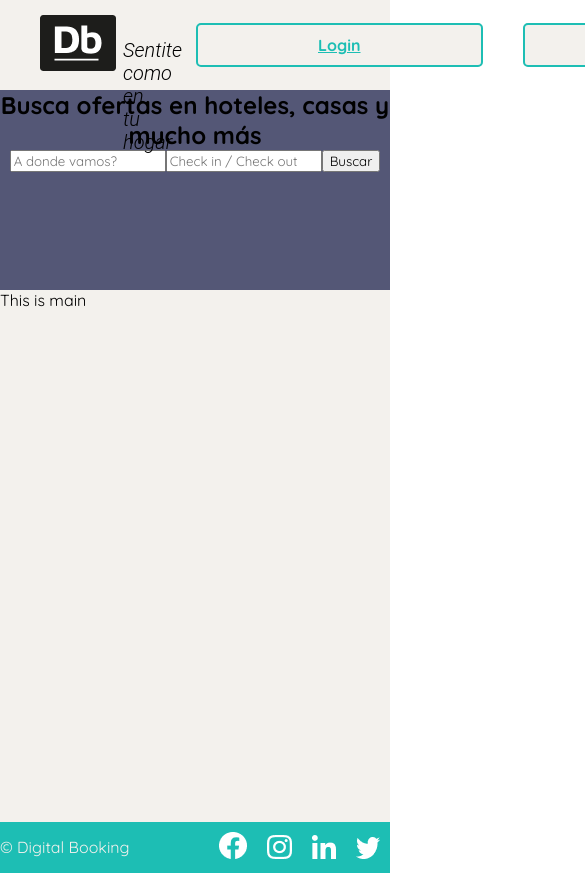
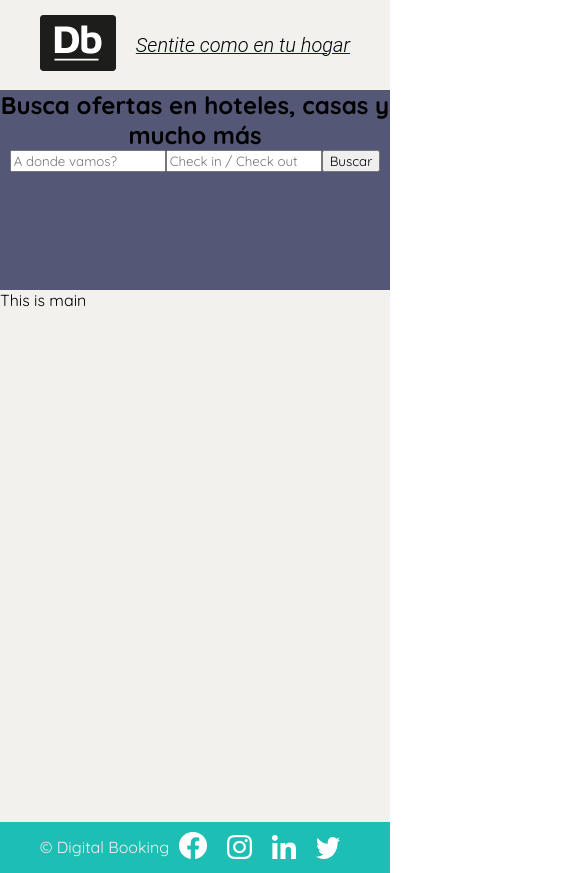
Before and after one commit to manzonlucas/ctd-integration-project, a React (Create React App) app in the folder cra-frontend/: page / in a window 390 px wide. Shown: the top 873 px of the page, 585 px wide, since content can reach past the window. Built offline with nearby package versions, Linux system fonts and the light colour scheme.

Commit message:
add mobile media query

```diff
--- a/cra-frontend/src/components/footer.module.css
+++ /dev/null
@@ -1,12 +0,0 @@
-footer {
-  width: 100%;
-  color: #F3F1ED;
-  background-color: #1DBEB4;
-  display: flex;
-  justify-content: space-between;
-  align-items: center;
-}
-
-footer section img {
-  padding: 10px;
-}
--- a/cra-frontend/src/components/header.module.css
+++ /dev/null
@@ -1,23 +0,0 @@
-* {
-  margin: 0;
-}
-
-header {
-  background-color: #F3F1ED;
-  position: sticky;
-  display: flex;
-  justify-content: space-between;
-  align-items: center;
-  padding: 20px;
-}
-
-header a {
-  color: #545776;
-  display: flex;
-  align-items: center;
-}
-
-header span {
-  padding: 20px;
-  /* background-color: ; */
-}
--- a/cra-frontend/src/components/main.module.css
+++ /dev/null
@@ -1,4 +0,0 @@
-main {
-  background-color: #F3F1ED;
-  height: 63vh;
-}
--- a/cra-frontend/src/components/searchForm.module.css
+++ /dev/null
@@ -1,4 +0,0 @@
-.searchForm {
-  background-color: #545776;
-  height: 200px;
-}
--- a/cra-frontend/src/index.css
+++ b/cra-frontend/src/index.css
@@ -4,19 +4,21 @@
 /* BLANCO #F3F1ED */
 
 * {
-  font-family: 'Quicksand', sans-serif;
+  font-family: "Quicksand", sans-serif;
   margin: 0;
 }
 
 header {
-  background-color: #F3F1ED;
+  background-color: #f3f1ed;
   position: sticky;
   display: flex;
   justify-content: space-between;
   align-items: center;
+  width: 100%;
 }
 
 header section.logo {
+  flex-grow: 6;
   color: #545776;
   display: flex;
   align-items: center;
@@ -24,16 +26,18 @@ header section.logo {
 }
 
 header section.user-buttons {
-  padding: 20px;
+  display: flex;
+  flex-grow: 1;
+  justify-content: space-around
 }
 
 header section.logo span {
-  position: absolute;
+  /* position: absolute; */
   left: 123px;
   right: 925px;
   top: 39px;
   bottom: 18px;
-  font-family: 'Roboto';
+  font-family: "Roboto";
   font-style: italic;
   font-weight: 300;
   font-size: 20px;
@@ -42,13 +46,12 @@ header section.logo span {
 }
 
 header section.user-buttons a {
-  color: #1DBEB4;
+  color: #1dbeb4;
   font-weight: bold;
-  background-color: #F3F1ED;
-  border: 2px solid #1DBEB4;
+  background-color: #f3f1ed;
+  border: 2px solid #1dbeb4;
   border-radius: 5px;
-  padding: 10px 120px;
-  margin: 20px;
+  padding: 10px 100px;
 }
 
 header .user-logo {
@@ -58,7 +61,7 @@ header .user-logo {
 }
 
 main {
-  background-color: #F3F1ED;
+  background-color: #f3f1ed;
   height: 63vh;
 }
 
@@ -70,13 +73,28 @@ main {
 
 footer {
   width: 100%;
-  color: #F3F1ED;
-  background-color: #1DBEB4;
+  color: #f3f1ed;
+  background-color: #1dbeb4;
   display: flex;
-  justify-content: space-between;
+  justify-content: center;
   align-items: center;
 }
 
 footer section img {
   padding: 10px;
 }
+
+@media (max-width: 768px) {
+  .user-buttons a {
+    display: none;
+  }
+
+  header {
+    display: block;
+  }
+
+  .logo {
+    justify-content: space-between;
+  }
+
+}
```
